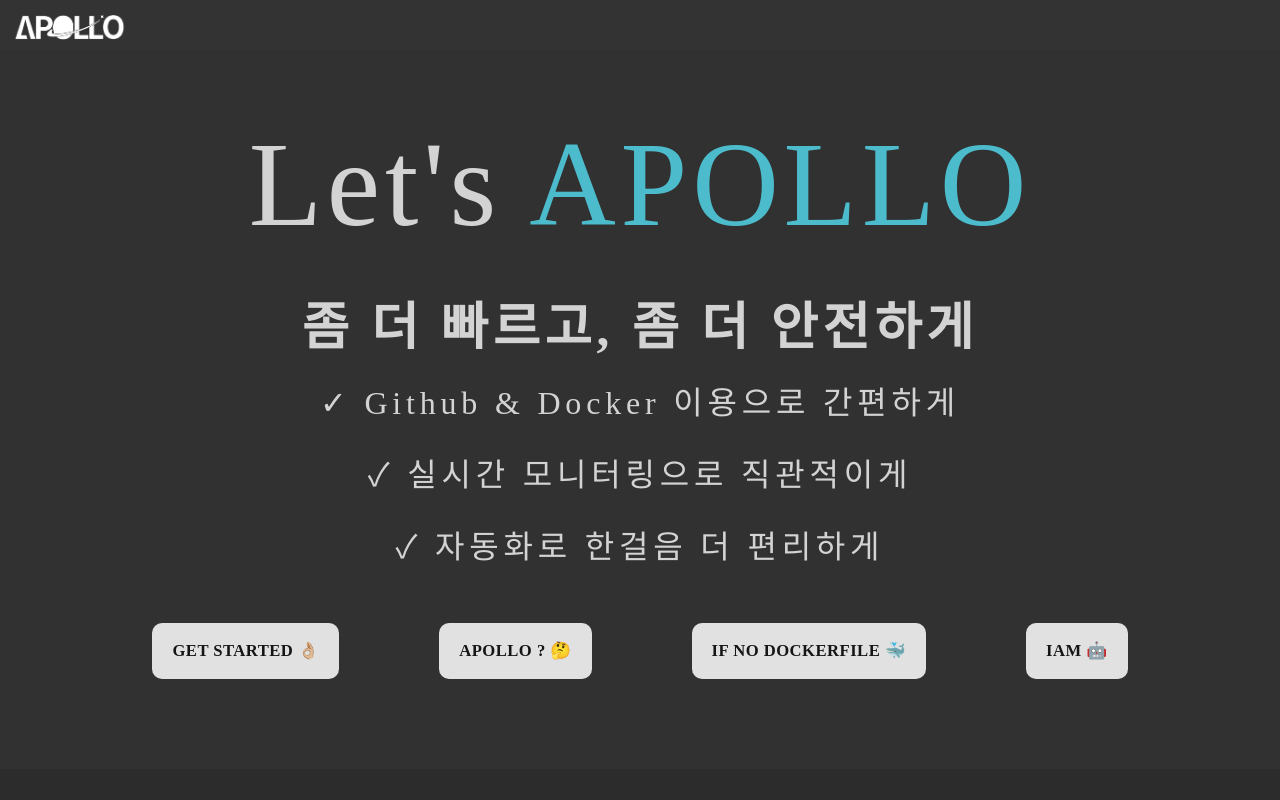
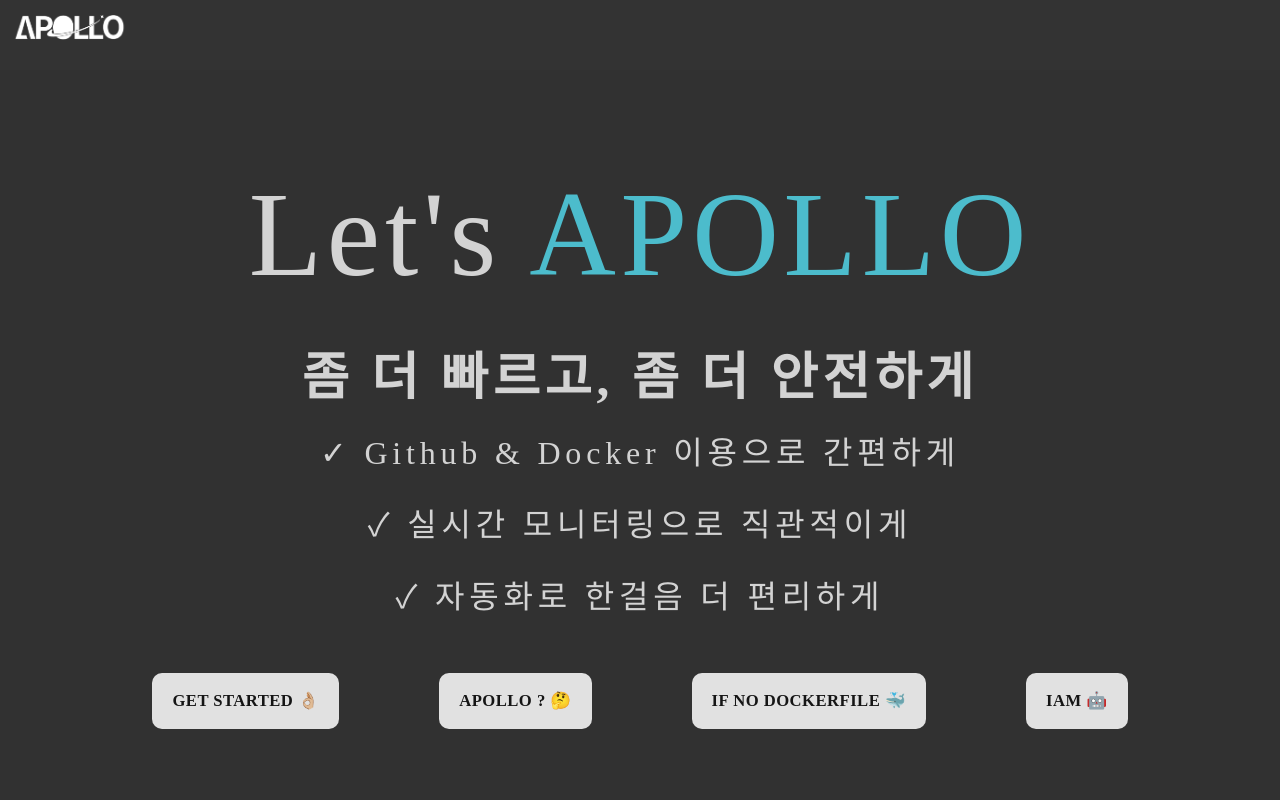
Before and after one commit to Hanium-Apollo/Apollo-Platform, a React (Create React App) app: page /About in a window 1280 px wide. Shown: the top 800 px of the page. Built offline with nearby package versions, Linux system fonts and the light colour scheme; a web font is replaced by a local one.

Commit message:
fix : about페이지 짤림 수정

```diff
--- a/src/components/about/MainContainer.tsx
+++ b/src/components/about/MainContainer.tsx
@@ -1,6 +1,10 @@
 import styled from "@emotion/styled";
 
 const MainContainer = styled.div`
+  position: absolute;
+  top: 50px;
+  left: 50%;
+  transform: translate(-50%);
   display: flex;
   justify-content: center;
   max-width: 1440px;
@@ -12,6 +16,12 @@ const MainContainer = styled.div`
     padding: 80px 30px;
   }
   overflow-x: hidden;
+  -ms-overflow-style: none;
+  ::-webkit-scrollbar {
+    display: none;
+  }
+  overflow-y: auto;
+  scrollbehavior: smooth;
 `;
 
 export default MainContainer;
--- a/src/components/about/section1.tsx
+++ b/src/components/about/section1.tsx
@@ -15,7 +15,7 @@ const SectionContainer = styled(Grid)`
   background-color: #313131;
   z-index: 3;
   padding: 60px;
-  width: 100vw;
+  width: 100%;
   justify-content: center;
 `;
 
--- a/src/pages/About/About.tsx
+++ b/src/pages/About/About.tsx
@@ -9,16 +9,16 @@ import { Section4 } from "../../components/about/section4";
 const About: React.FC = () => {
   return (
     <MainContainer>
-      <Grid item xs={12}>
+      <Grid item xs={6} md={24}>
         <Section1 children={undefined}></Section1>
       </Grid>
-      <Grid item xs={12}>
+      <Grid item xs={6} md={24}>
         <Section2 children={undefined}></Section2>
       </Grid>
-      <Grid item xs={12}>
+      <Grid item xs={6} md={24}>
         <Section3 children={undefined}></Section3>
       </Grid>
-      <Grid item xs={12}>
+      <Grid item xs={6} md={24}>
         <Section4 children={undefined}></Section4>
       </Grid>
     </MainContainer>
--- a/src/pages/MyPage.tsx
+++ b/src/pages/MyPage.tsx
@@ -1,4 +1,4 @@
-import React, { useState, useEffect, useRef } from "react";
+import { useState, useEffect, useRef } from "react";
 import styled from "@emotion/styled";
 import { Grid } from "@mui/material";
 import { UserInfo } from "../apis/UserServiceType";
```
